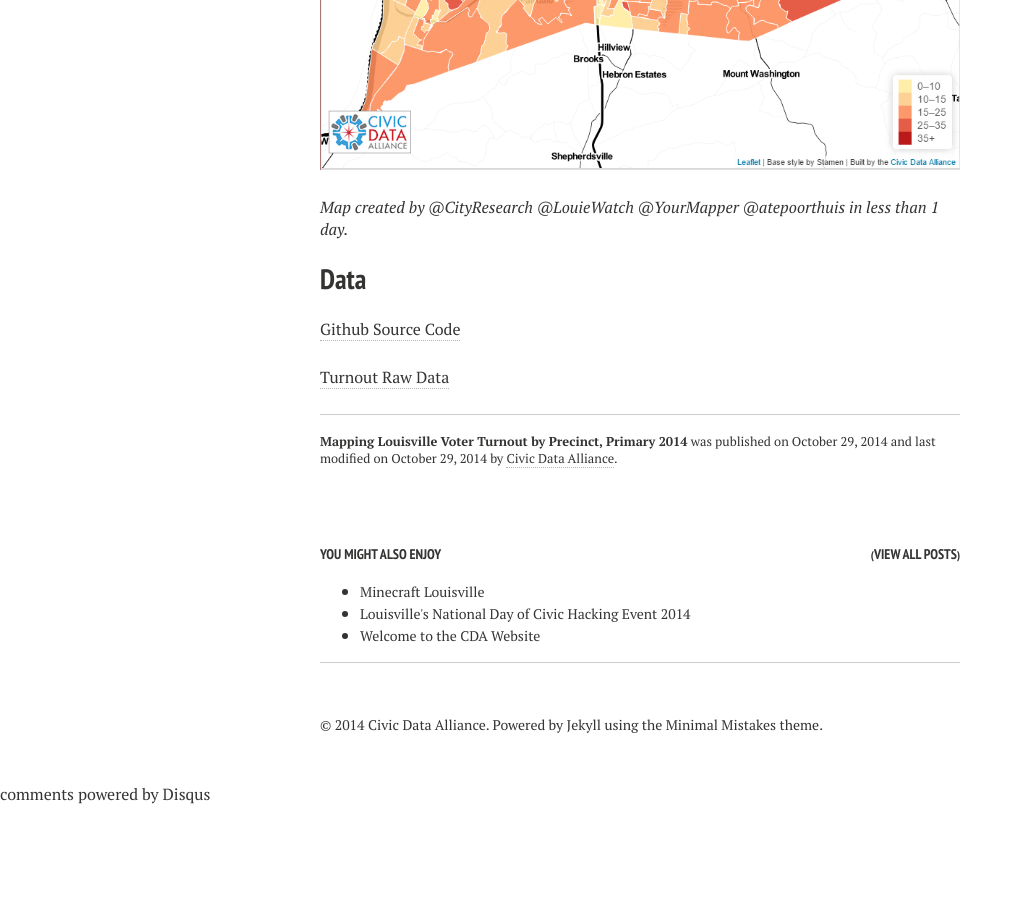
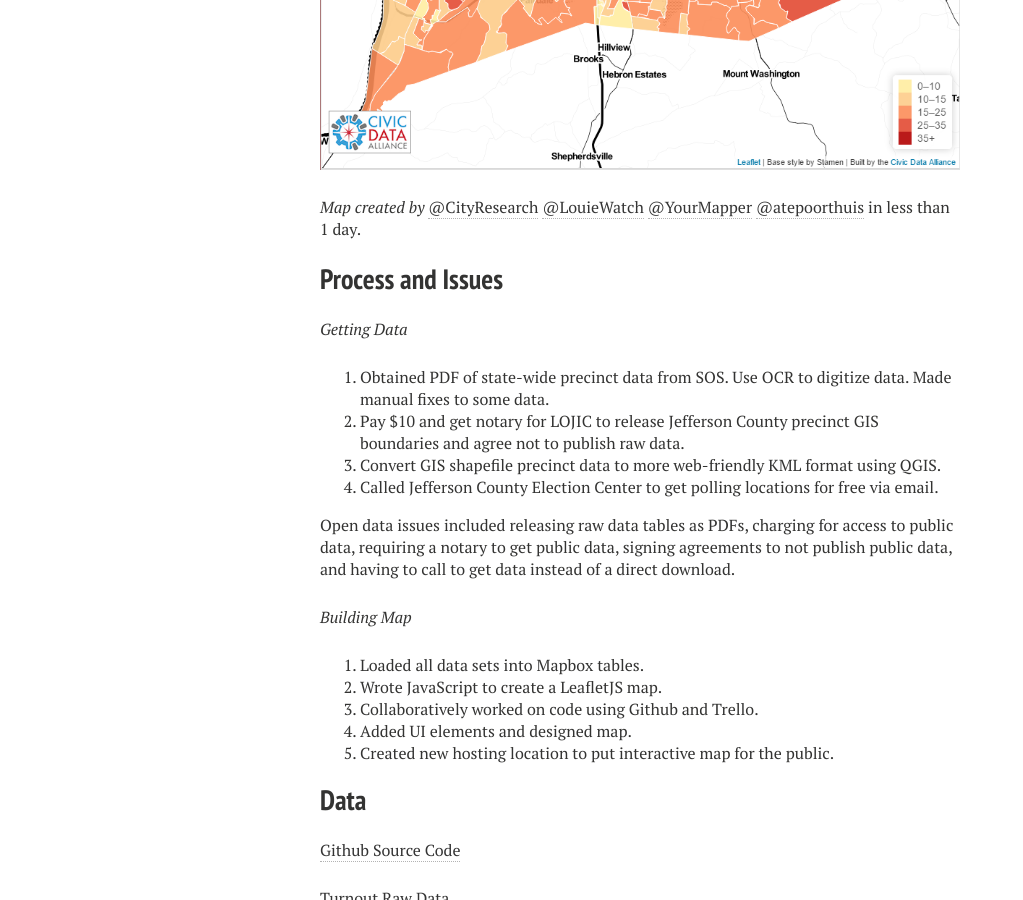
Before and after one commit to reydelleon/civicdata.github.io, a Jekyll site: the page built from _posts/2014-10-29-louisville-voter-precinct-turnout.md, in a window 1280 px wide and 900 px high, scrolled down 1396 px. Shown: the whole window, without its empty margins (0-1023 px from the left). Built offline with Jekyll 4.4.1, drawn with Linux system fonts in a browser that asks for light colours; nearby versions of some CDN libraries; comment, search, counter and statistics services are not loaded; before the commit the page ends 2201 px from its top, so only the background shows below that.

Commit message:
Added Process and Issues section

```diff
--- a/_posts/2014-10-29-louisville-voter-precinct-turnout.md
+++ b/_posts/2014-10-29-louisville-voter-precinct-turnout.md
@@ -25,7 +25,26 @@ Precinct turn out for the May 2014 primary including registered voters, turnout
 
 [![Voter Turnout Map](/images/screenshot-voter-turnout.png)](http://projects.civicdataalliance.org/voter-turnout/)
 
-*Map created by [@CityResearch](http://www.twitter.com/CityResearch) [@LouieWatch](http://www.twitter.com/LouieWatch)  [@YourMapper](http://www.twitter.com/YourMapper)  [@atepoorthuis](http://www.twitter.com/atepoorthuis) in less than 1 day.*
+*Map created by* [@CityResearch](http://www.twitter.com/CityResearch) [@LouieWatch](http://www.twitter.com/LouieWatch)  [@YourMapper](http://www.twitter.com/YourMapper)  [@atepoorthuis](http://www.twitter.com/atepoorthuis) in less than 1 day.
+
+## Process and Issues ##
+
+*Getting Data*
+
+1. Obtained PDF of state-wide precinct data from SOS. Use OCR to digitize data.  Made manual fixes to some data.
+2. Pay $10 and get notary for LOJIC to release Jefferson County precinct GIS boundaries and agree not to publish raw data.
+3. Convert GIS shapefile precinct data to more web-friendly KML format using QGIS.
+4. Called Jefferson County Election Center to get polling locations for free via email.
+
+Open data issues included releasing raw data tables as PDFs, charging for access to public data, requiring a notary to get public data, signing agreements to not publish public data, and having to call to get data instead of a direct download.
+
+*Building Map*
+
+1. Loaded all data sets into Mapbox tables.
+2. Wrote JavaScript to create a LeafletJS map.
+3. Collaboratively worked on code using Github and Trello.
+4. Added UI elements and designed map.
+5. Created new hosting location to put interactive map for the public.
 
 ## Data
 
```
